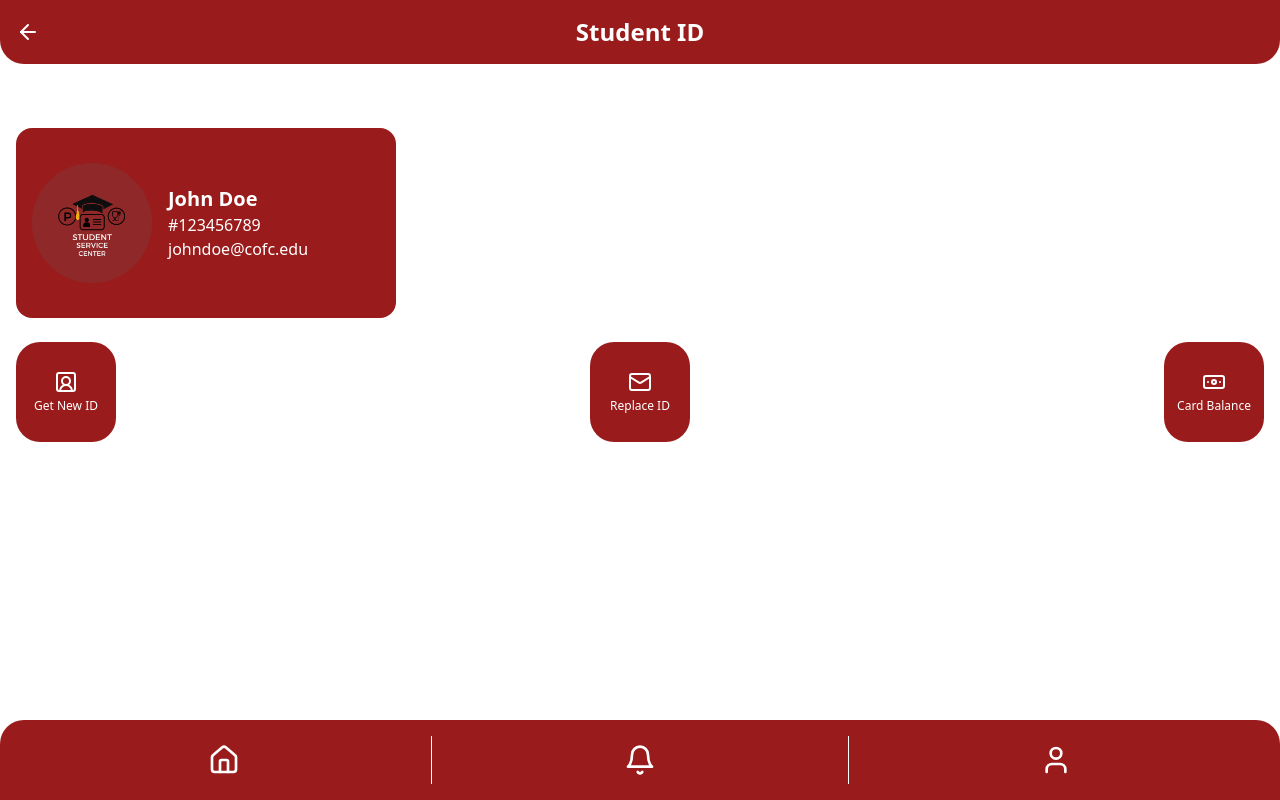
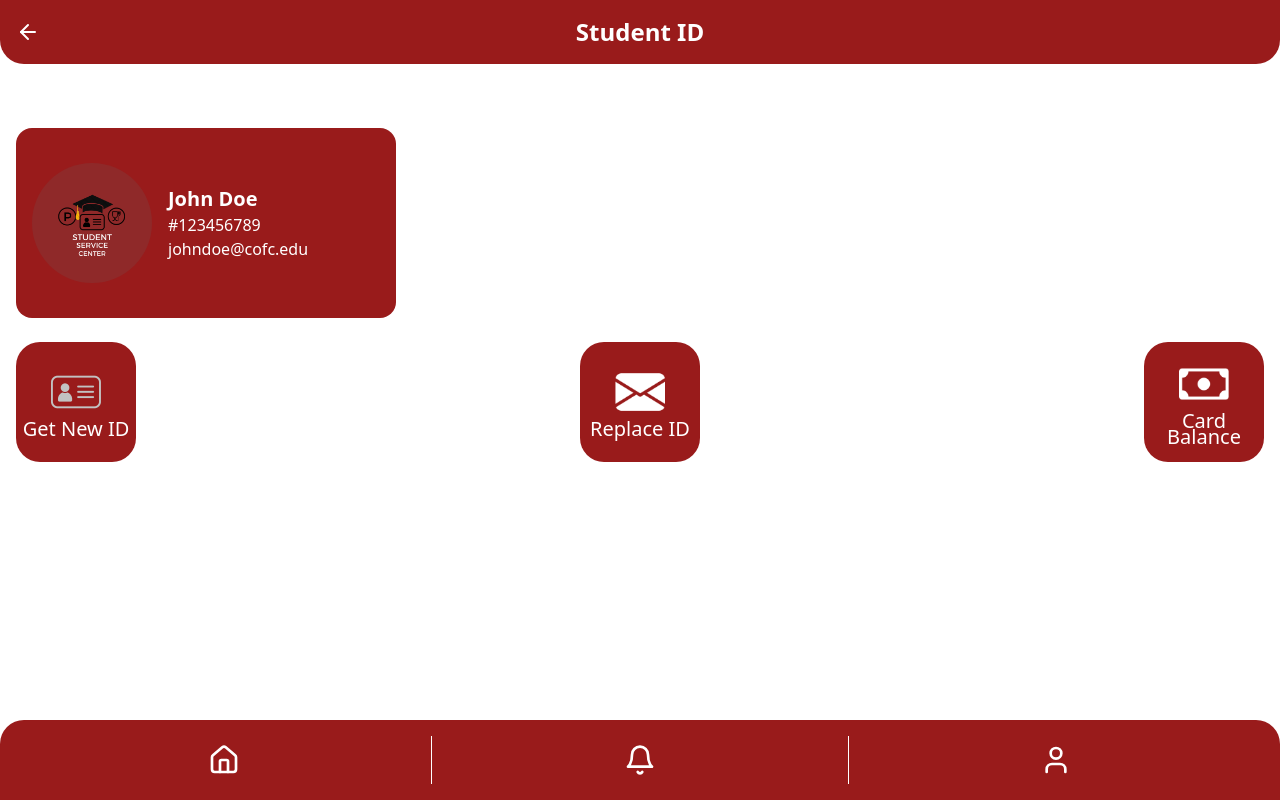
Before and after one commit to CSIS-672-Student-Service-Center-Team/student-service-center, a Next.js app in the folder app/ssc/: page /StudentIDPage in a window 1280 px wide. Built offline with nearby package versions, Linux system fonts and the light colour scheme.

Commit message:
student id page button logos

```diff
--- a/app/ssc/src/pages/StudentIDPage.tsx
+++ b/app/ssc/src/pages/StudentIDPage.tsx
@@ -33,29 +33,51 @@ const StudentIDPage: React.FC = () => {
           email="johndoe@cofc.edu"
           photoUrl="/ssc-logo.png"
         />
-
         <div className="flex justify-between">
           <SquareButton
-            icon={<UserSquare2 size={24} />}
+            icon={
+              <Image
+                src="/id-button.png"
+                alt="id button logo"
+                width={50}
+                height={50}
+              />
+            }
             label="Get New ID"
             onClick={handleGetNewID}
-            size={100}
+            size={120}
+            labelStyle={{ fontSize: "20px" }}
           />
           <SquareButton
-            icon={<Mail size={24} />}
+            icon={
+              <Image
+                src="/mail-button.png"
+                alt="mail button logo"
+                width={50}
+                height={50}
+              />
+            }
             label="Replace ID"
             onClick={handleReplaceID}
-            size={100}
+            size={120}
+            labelStyle={{ fontSize: "20px" }}
           />
           <SquareButton
-            icon={<Banknote size={24} />}
+            icon={
+              <Image
+                src="/cash-button.png"
+                alt="cash button logo"
+                width={50}
+                height={50}
+              />
+            }
             label="Card Balance"
-            onClick={handleCardBalance}
-            size={100}
+            onClick={handleReplaceID}
+            size={120}
+            labelStyle={{ fontSize: "20px" }}
           />
         </div>
       </main>
-
       <BottomNavBar />
     </div>
   );
```
Also changed, not shown: app/ssc/public/cash-button.png (added), app/ssc/public/mail-button.png (added).
